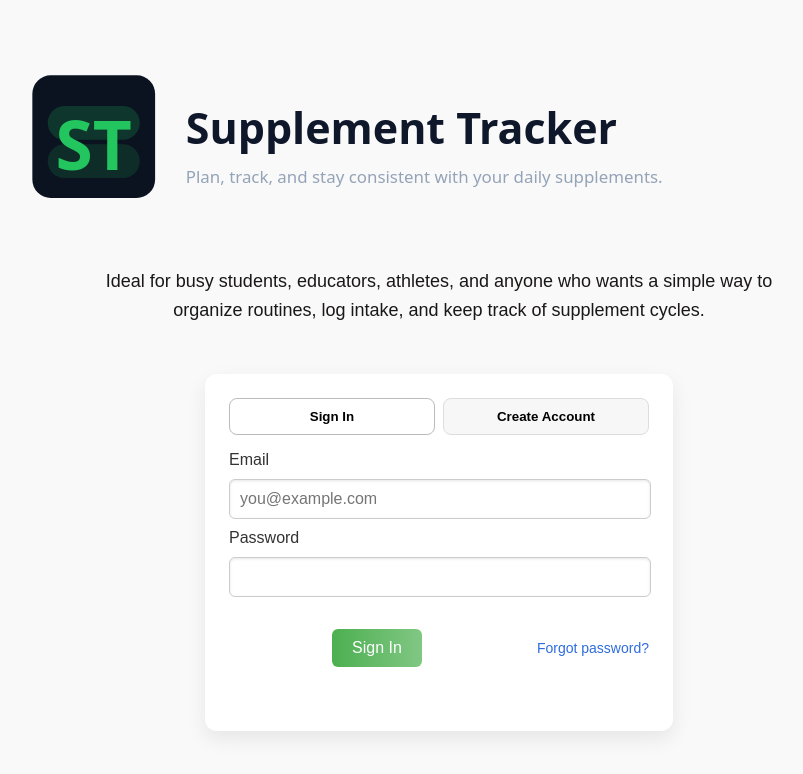
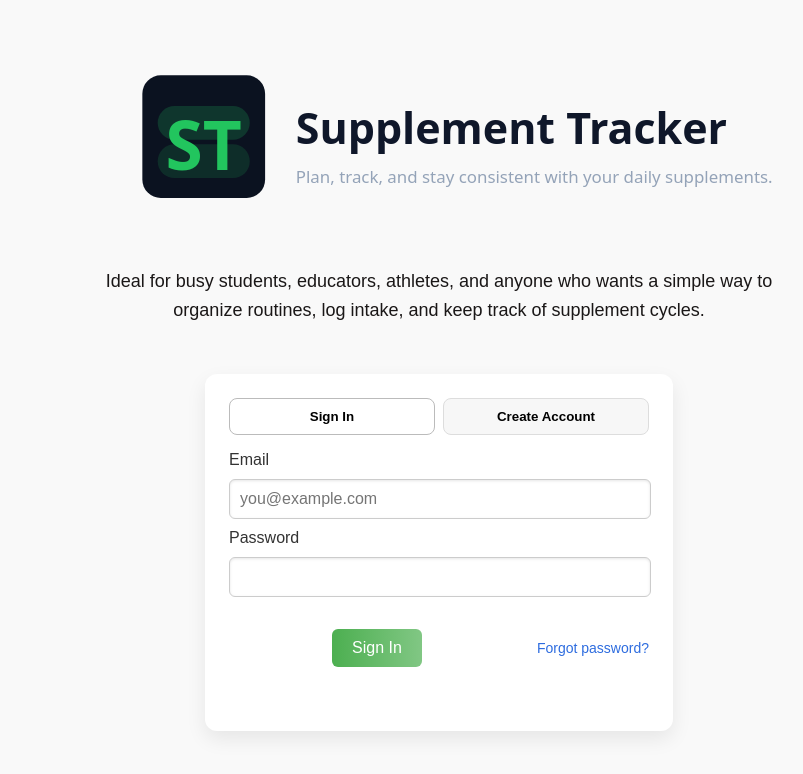
Before and after one commit to GaryB96/sup-test, a website: page index.html in a window 1280 px wide. Shown: the whole page, without its empty margins (201-1004 px from the left). Drawn offline with Linux system fonts and the light colour scheme; no server answers.

Commit message:
Update style.css

```diff
--- a/style.css
+++ b/style.css
@@ -564,6 +564,7 @@ body:not(.logged-in) #accountActions { display: none; }
   display: block;
   margin: 0 auto;
   width: auto;
+  padding-left: 220px;
   max-width: 92vw;        /* never overflow on small screens */
   height: clamp(64px, 18vw, 184px);  /* phone → desktop scaling (max stays ~your current size) */
 }
```
